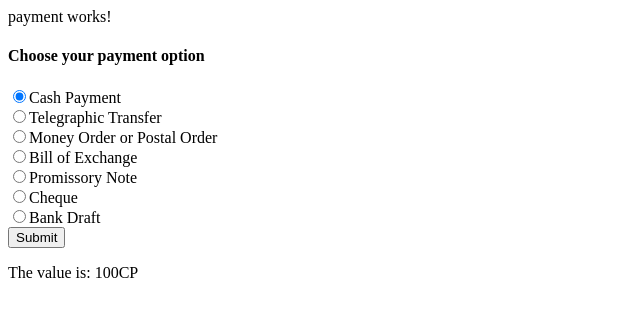
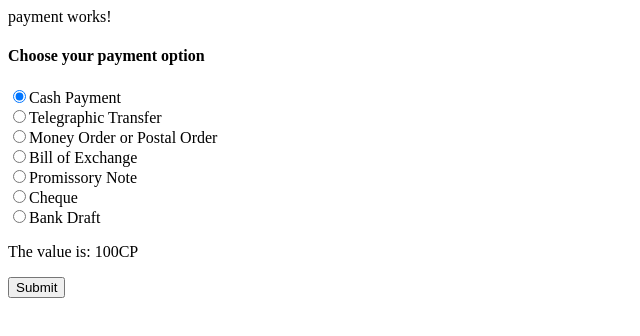
Before and after one commit to dunomzone/angular-ivy-6s5hfz, an Angular app: page / in a window 1280 px wide. Both pictures are taken after a click on the radio button 19 px from the left and 96 px from the top of the page. Shown: the top 336 px of the page, without its empty margins (0-640 px from the left). Built offline with nearby package versions, Linux system fonts and the light colour scheme.

Commit message:
3 files modified

```diff
--- a/src/app/app.component.html
+++ b/src/app/app.component.html
@@ -3,7 +3,7 @@
     <div class="col-8">
       <form>
 
-      <app-payment [paymentForm]="optionsForm" (ngSubmit)="submitForm()"></app-payment>
+      <app-payment [paymentForm]="checkoutForm" (ngSubmit)="submitForm()"></app-payment>
 
       </form>
 
--- a/src/app/app.component.ts
+++ b/src/app/app.component.ts
@@ -38,7 +38,7 @@ export class AppComponent {
     //     address: [null, Validators.required]
     //   })
     // })
-    this.optionsForm = this.fb.group({
+    this.checkoutForm = this.fb.group({
       option: [null, Validators.required]
     })
 
--- a/src/app/payment/payment.component.html
+++ b/src/app/payment/payment.component.html
@@ -10,15 +10,15 @@ payment works!
     <label>{{option.name}}</label>
   </div>
 
-  <span class="error-msg" *ngIf="isFormSubmitted && paymentForm.controls['option'].errors?.required">
-  Please select any option above!
-  </span>
+  <p class="error-msg" *ngIf="(paymentForm.get('option')).valid; else loggedOut"> The value is:
+    {{(paymentForm.get('option')).value}}
+  </p>
 
   <button [disabled]="!(paymentForm.get('option')).valid" type="submit" color="danger" expand="block" >Submit</button>
 
-  <p class="error-msg" *ngIf="(paymentForm.get('option')).valid; else loggedOut"> The value is:
-  {{(paymentForm.get('option')).value}}
-  </p>
+  <span class="error-msg" *ngIf="isFormSubmitted && paymentForm.controls['optionsForm'].errors?.required">
+  Please select any option above!
+  </span>
 
   <ng-template #loggedOut>
   <p>The value is: -</p>
```
